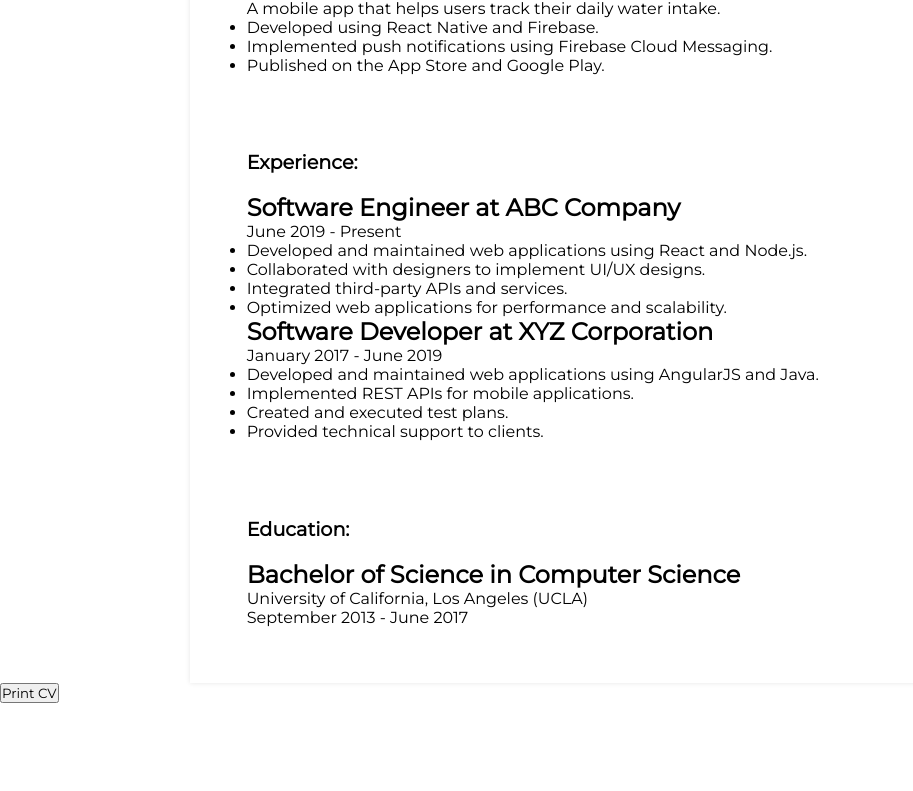
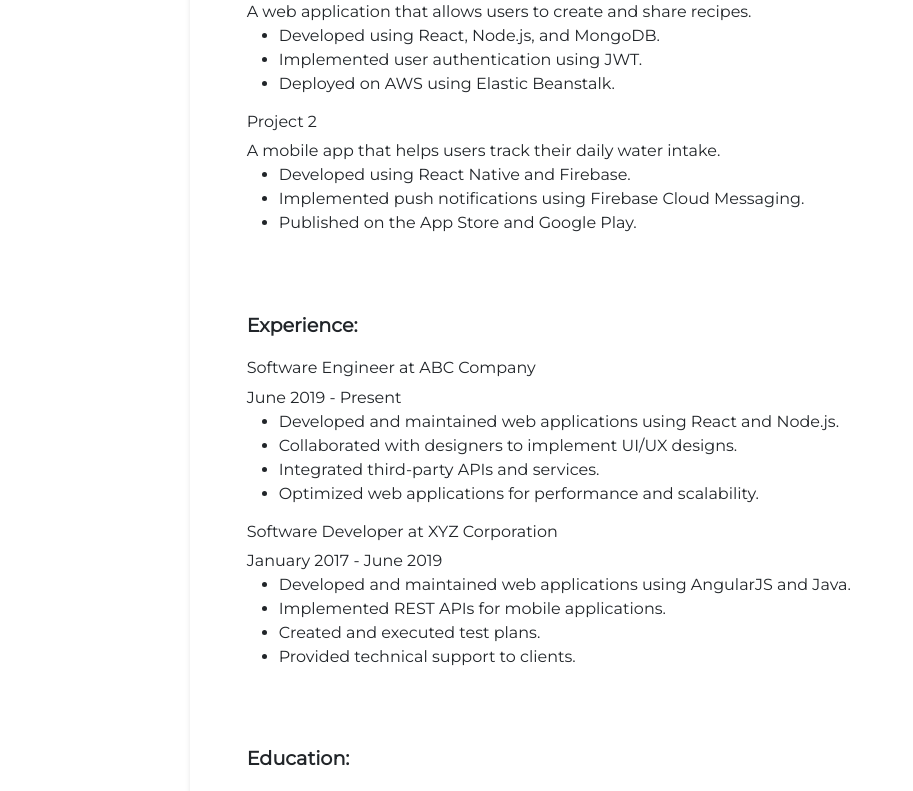
Before and after one commit to maijako/CV-generator, a React (Create React App) app: page /preview in a window 1280 px wide. Shown: the part 1009-1800 px from the top of the page, without its empty margins (0-913 px from the left). Before the commit the page ends 1712 px from the top, so only its background shows below. Built offline with nearby package versions, Linux system fonts and the light colour scheme; a web font is replaced by a local one; what @react-pdf/renderer would draw is missing.

Commit message:
add bootstrap and style print button

```diff
--- a/package.json
+++ b/package.json
@@ -12,6 +12,7 @@
     "@testing-library/jest-dom": "^5.16.5",
     "@testing-library/react": "^13.4.0",
     "@testing-library/user-event": "^13.5.0",
+    "bootstrap": "^5.2.3",
     "moment": "^2.29.4",
     "react": "^18.2.0",
     "react-dom": "^18.2.0",
--- a/src/components/printCV.js
+++ b/src/components/printCV.js
@@ -21,7 +21,7 @@ const PrintCV = () => {
   return (
     <div>
       <ComponentToPrint ref={componentRef} />
-      <button onClick={handlePrint}>Print CV</button>
+      <button className={"btn btn-success"} style={{display: "flex", marginLeft: "auto", marginRight: "auto"}} onClick={handlePrint}>Print CV</button>
     </div>
   );
 };
--- a/src/cv_designs/designOne/CvOne.css
+++ b/src/cv_designs/designOne/CvOne.css
@@ -1,3 +1,4 @@
+
 body {
   font-family: Arial, sans-serif;
   margin: 0;
@@ -18,6 +19,10 @@ body {
 
 .header h1 {
   margin-top: 0;
+}
+
+h2 {
+  font-size: 1em;
 }
 
 .section {
--- a/src/index.js
+++ b/src/index.js
@@ -1,5 +1,6 @@
 import React from 'react';
 import ReactDOM from 'react-dom/client';
+import 'bootstrap/dist/css/bootstrap.min.css';
 import './index.css';
 import App from './App';
 
```
Also changed, not shown: 1 other file (tests, documents, lock files or other folders).
